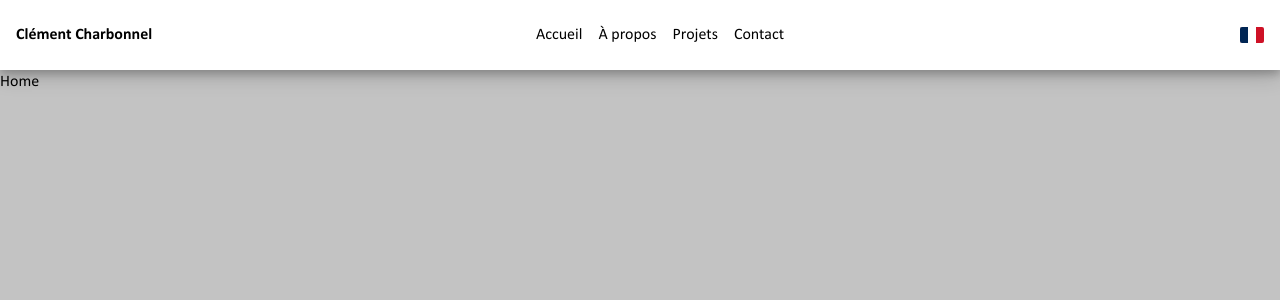
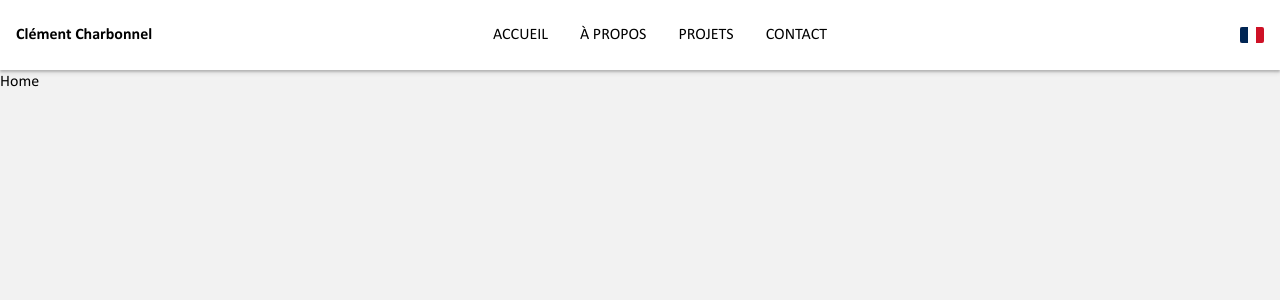
Before and after one commit to Clement38420/portfolio, a Vue app: page / in a window 1280 px wide. Shown: the top 300 px of the page. Built offline with nearby package versions, Linux system fonts and the light colour scheme.

Commit message:
feat: update styles of the nav bar

```diff
--- a/src/App.vue
+++ b/src/App.vue
@@ -22,11 +22,18 @@ import NavBar from './components/NavBar.vue'
 }
 
 :root {
-  --card-shadow: 0 4px 8px 0 rgba(0, 0, 0, 0.2), 0 6px 20px 0 rgba(0, 0, 0, 0.19);
+  --bg-color: hsl(0, 0%, 95%);
+  --bg-light-color: hsl(0, 0%, 100%);
+  --bg-dark-color: hsl(0, 0%, 90%);
+
+  --text-color: hsl(0, 0%, 5%);
+  --text-muted: hsl(0, 0%, 60%);
+
+  --card-shadow: 0 2px 2px 0 rgba(0, 0, 0, 0.2), 0 4px 4px 0 rgba(0, 0, 0, 0.07);
 }
 
 body {
-  background-color: #c3c3c3;
+  background-color: var(--bg-color);
   font-family: Calibri, sans-serif;
 }
 </style>
--- a/src/components/NavBar.vue
+++ b/src/components/NavBar.vue
@@ -39,7 +39,7 @@ const languageImage = computed(() => {
 nav {
   width: 100%;
   height: 70px;
-  background-color: white;
+  background-color: var(--bg-light-color);
   box-shadow: var(--card-shadow);
   display: flex;
   justify-content: space-around;
@@ -64,9 +64,20 @@ h1 {
   list-style: none;
 }
 
+.navbar-item {
+  padding: 8px;
+  transition: 0.1s background-color;
+}
+
+.navbar-item:hover {
+  background-color: var(--bg-color);
+  border-radius: 8px;
+}
+
 .view-link {
   color: black;
   text-decoration: none;
+  text-transform: uppercase;
 }
 
 .language-switch {
```
